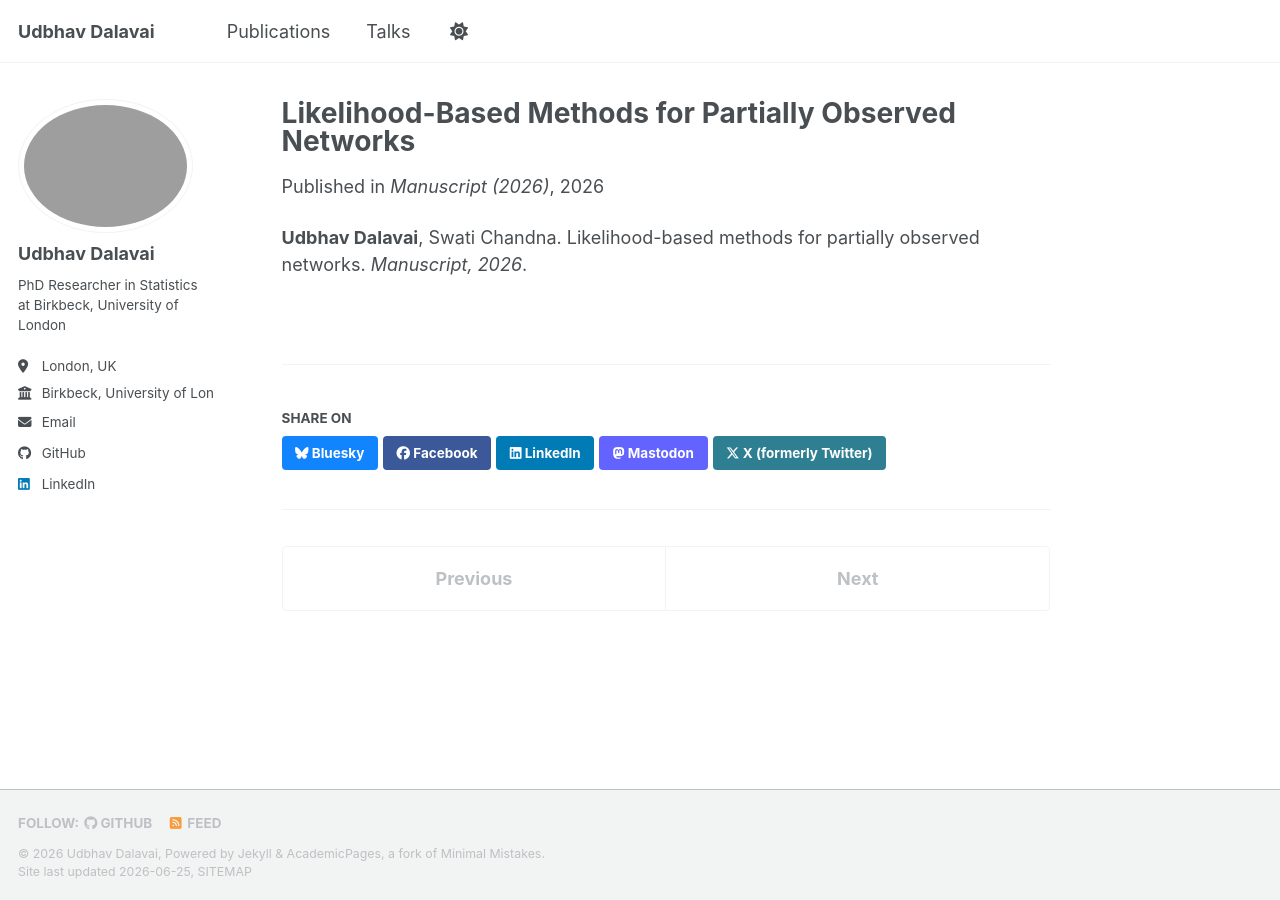
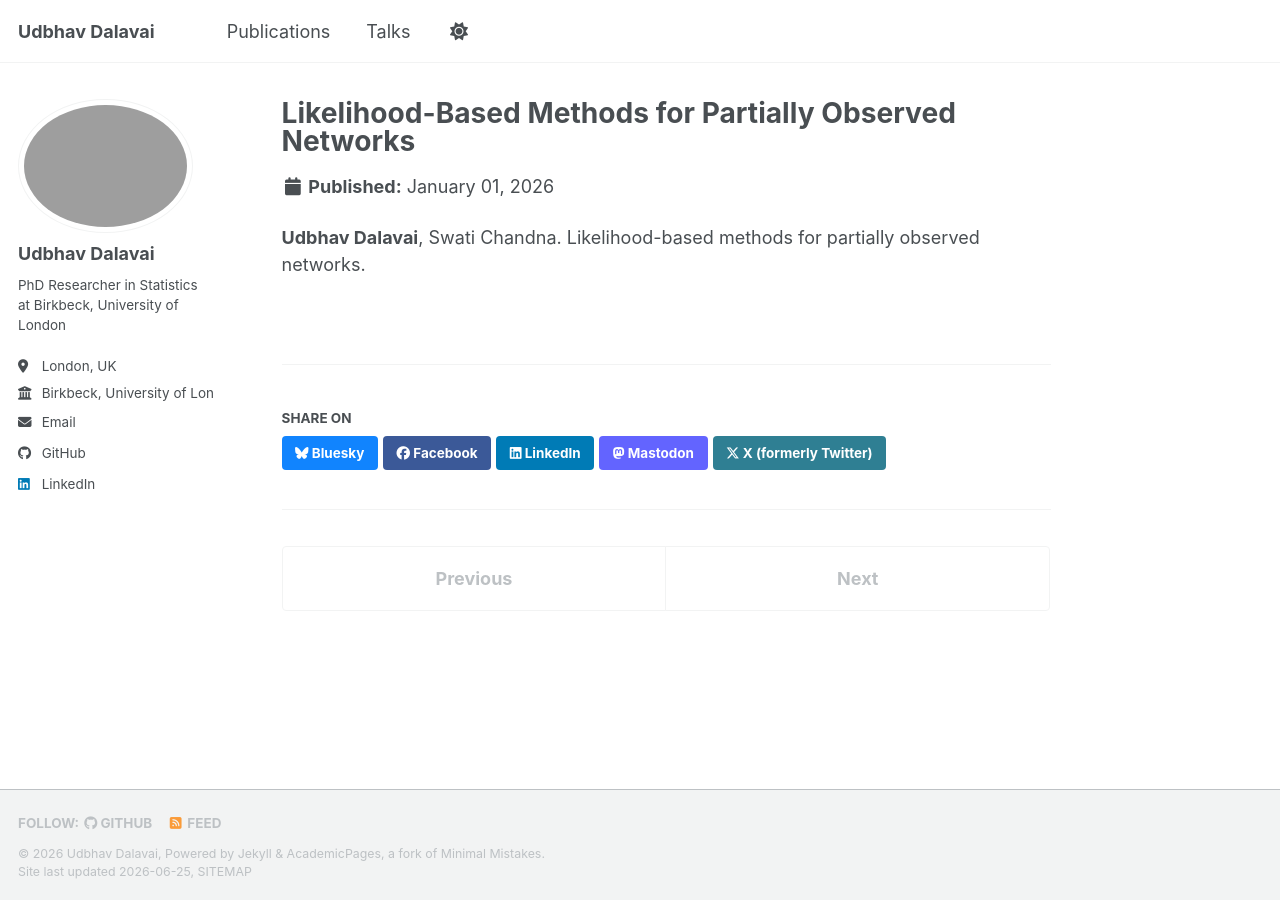
Before and after one commit to Udbhav-Dalavai/Udbhav-Dalavai.github.io, a Jekyll site: the page built from _publications/2026-01-01-mle-rdpg.md, in a window 1280 px wide. Built offline with Jekyll 4.4.1, drawn with Linux system fonts in a browser that asks for light colours; a style sheet for code colours, icons or effects is not loaded.

Commit message:
Update publication entry by removing date and venue
Removed date and venue information from the publication entry.

```diff
--- a/_publications/2026-01-01-mle-rdpg.md
+++ b/_publications/2026-01-01-mle-rdpg.md
@@ -3,8 +3,6 @@
 collection: publications
 category: manuscripts
 permalink: /publication/2026-01-01-mle-rdpg
-date: 2026-01-01
-venue: 'Manuscript (2026)'
 ---
 
-**Udbhav Dalavai**, Swati Chandna. Likelihood-based methods for partially observed networks. *Manuscript, 2026*.
+**Udbhav Dalavai**, Swati Chandna. Likelihood-based methods for partially observed networks.
```
